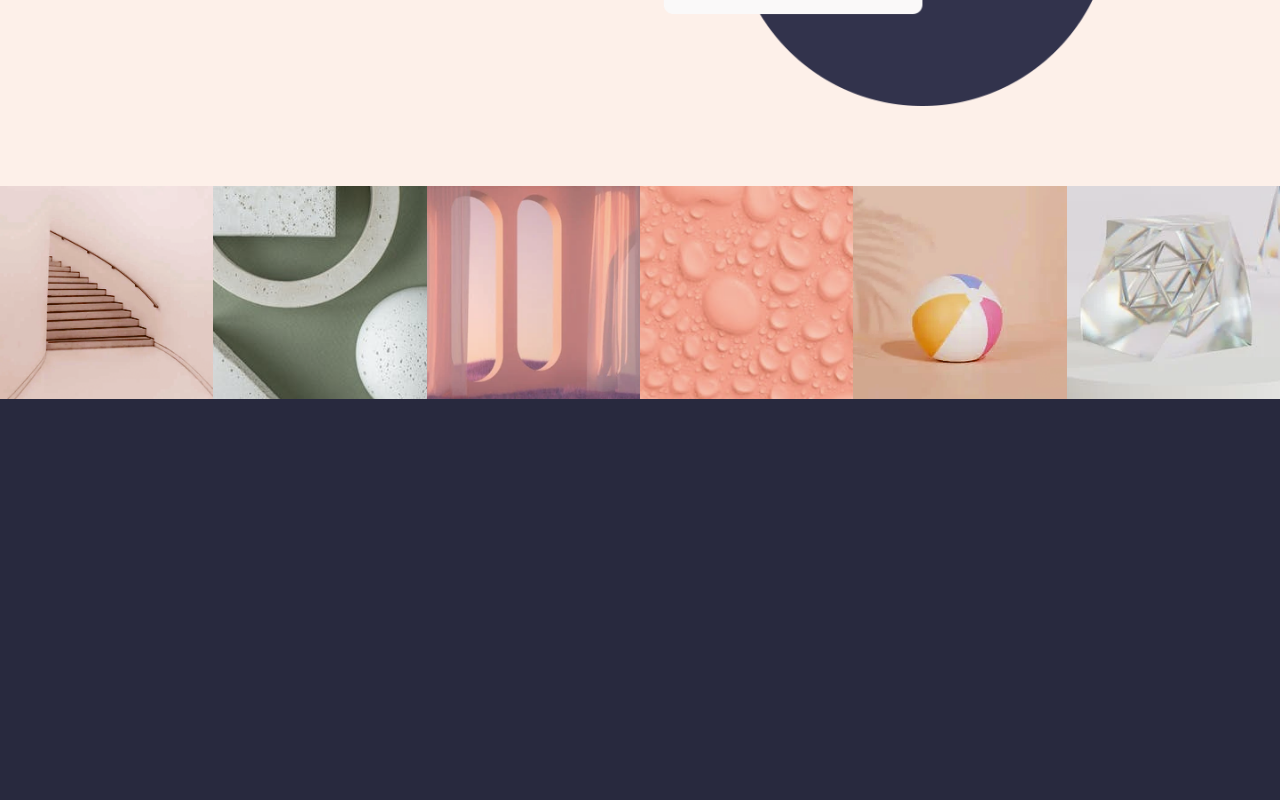
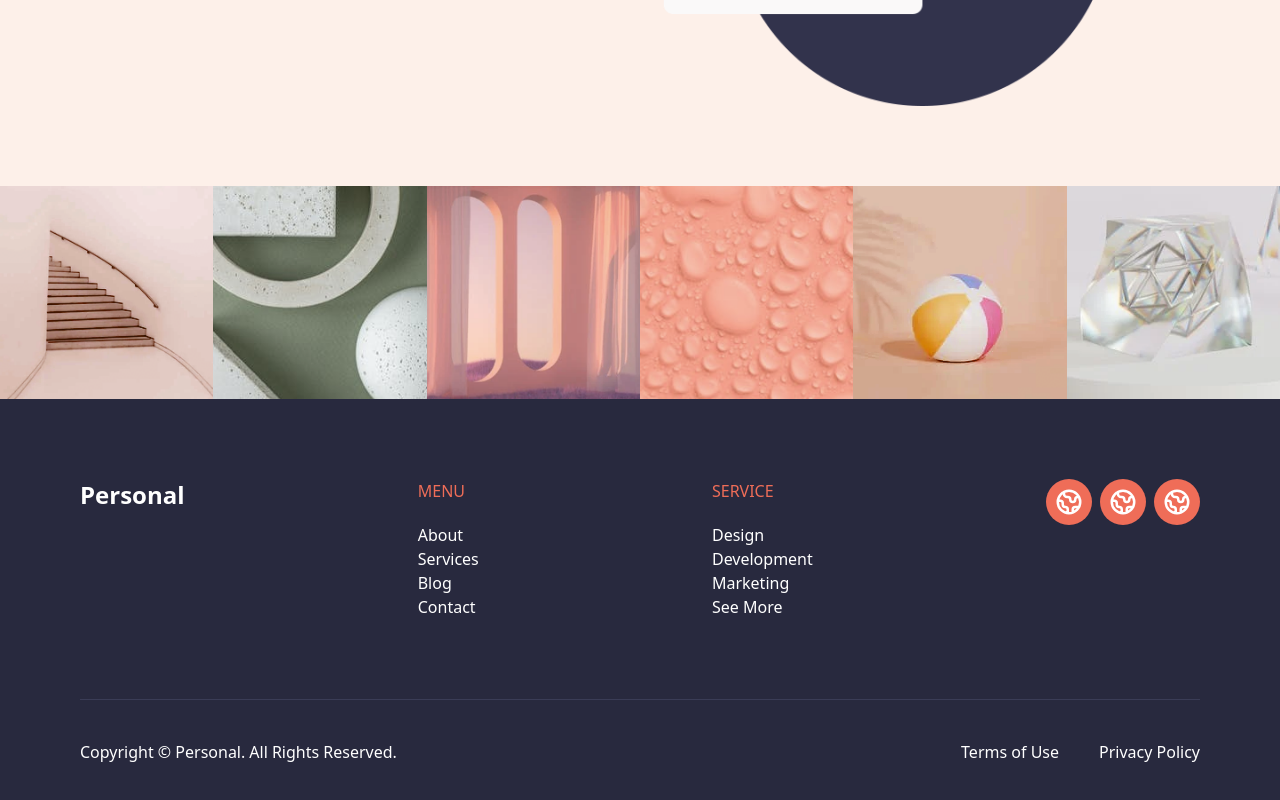
Before and after one commit to ahnafabir11/personal-portfolio-job-task, a React (Create React App) app: page / in a window 1280 px wide. Shown: the part 8165-8965 px from the top of the page. Before the commit the page ends 8564 px from the top, so only its background shows below. Built offline with nearby package versions, Linux system fonts and the light colour scheme.

Commit message:
footer of home page done

```diff
--- /dev/null
+++ b/src/components/Footer.js
@@ -0,0 +1,56 @@
+import React from 'react';
+import { GlobeIcon } from '@heroicons/react/outline';
+
+const Footer = () => {
+  return (
+    <footer className="container">
+      <div className="py-20 flex flex-col md:flex-row items-center md:items-start md:justify-between gap-10">
+        <h4 className="text-2xl font-semibold">Personal</h4>
+
+        <div className="text-center md:text-left">
+          <p className="text-[#EF6D58] mb-5">MENU</p>
+          <p>About</p>
+          <p>Services</p>
+          <p>Blog</p>
+          <p>Contact</p>
+        </div>
+
+        <div className="text-center md:text-left">
+          <p className="text-[#EF6D58] mb-5">SERVICE</p>
+          <p>Design</p>
+          <p>Development</p>
+          <p>Marketing</p>
+          <p>See More</p>
+        </div>
+
+        <div className="flex gap-2">
+          <div className="bg-[#EF6D58] p-2 rounded-full">
+            <GlobeIcon width="30" height="30" color="white"/>
+          </div>
+          <div className="bg-[#EF6D58] p-2 rounded-full">
+            <GlobeIcon width="30" height="30" color="white" />
+          </div>
+          <div className="bg-[#EF6D58] p-2 rounded-full">
+            <GlobeIcon width="30" height="30" color="white" />
+          </div>
+        </div>
+      </div>
+
+      <hr className="border-[#3A3C56]" />
+
+      <div className="flex flex-col md:flex-row items-center md:justify-between gap-10 py-10">
+        <div className="flex flex-col md:flex-row items-center gap-1">
+          <p>Copyright &copy; Personal.</p>
+          <p>All Rights Reserved.</p>
+        </div>
+
+        <div className="flex gap-10">
+          <p>Terms of Use</p>
+          <p>Privacy Policy</p>
+        </div>
+      </div>
+    </footer>
+  );
+};
+
+export default Footer;
--- a/src/pages/Home/Home.js
+++ b/src/pages/Home/Home.js
@@ -9,6 +9,7 @@ import Faq from '../../components/Faq';
 import Blog from '../../components/Blog';
 import Contact from '../../components/Contact';
 import BottomBanner from '../../components/BottomBanner';
+import Footer from '../../components/Footer';
 
 const Home = () => {
   return (
@@ -23,8 +24,7 @@ const Home = () => {
       <Blog />
       <Contact />
       <BottomBanner />
-
-      {/* footer */}
+      <Footer />
     </main>
   );
 };
```
